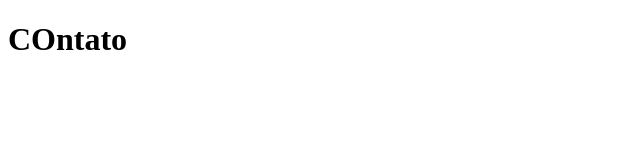
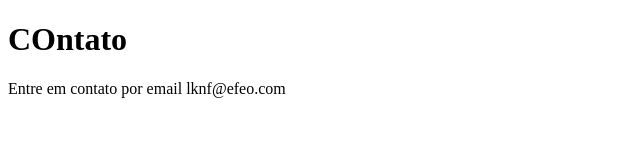
Before and after one commit to italocajado/sys-cadastro, a plain HTML site: page contato.html in a window 1280 px wide. Shown: the whole page, without its empty margins (0-640 px from the left). Drawn offline with Linux system fonts and the light colour scheme.

Commit message:
alteração feita em contato

```diff
--- a/contato.html
+++ b/contato.html
@@ -8,5 +8,6 @@
 </head>
 <body>
     <h1>COntato</h1>
+    <p>Entre em contato por email lknf@efeo.com</p>
 </body>
 </html>
```
